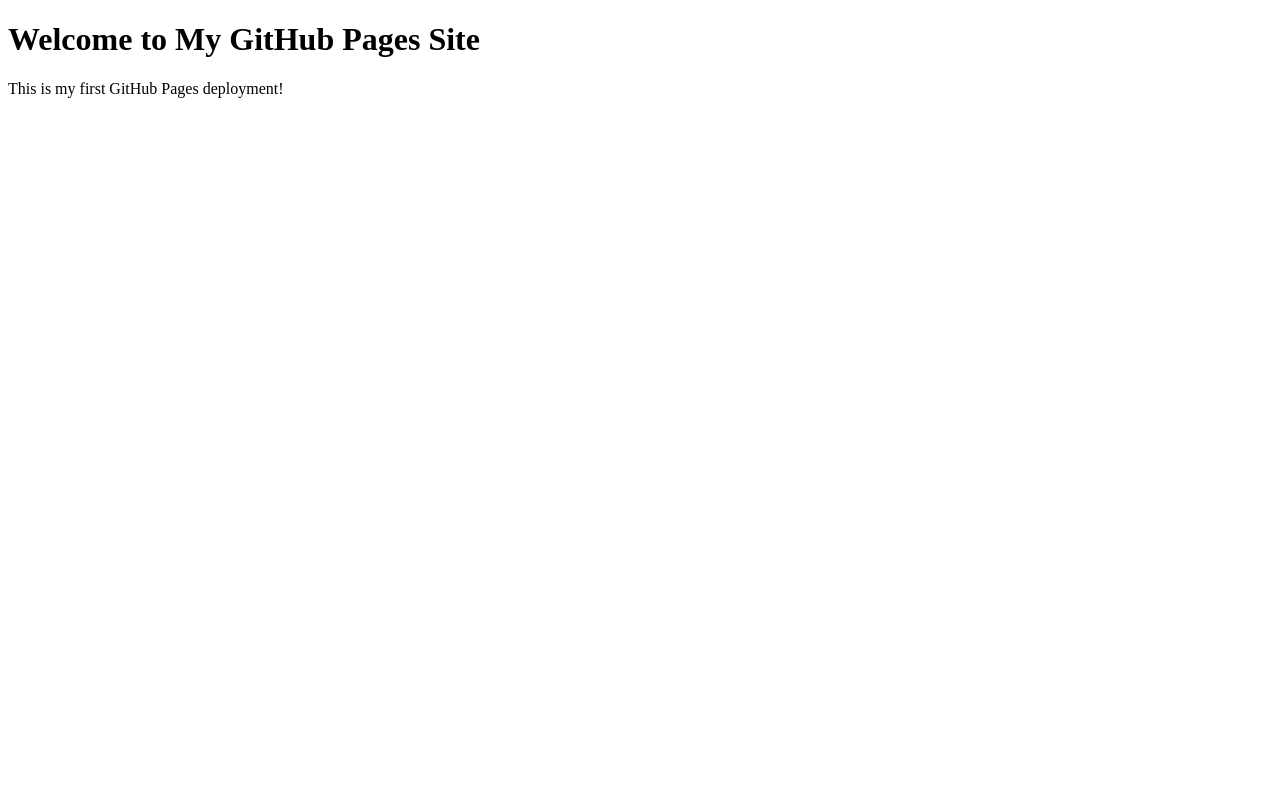
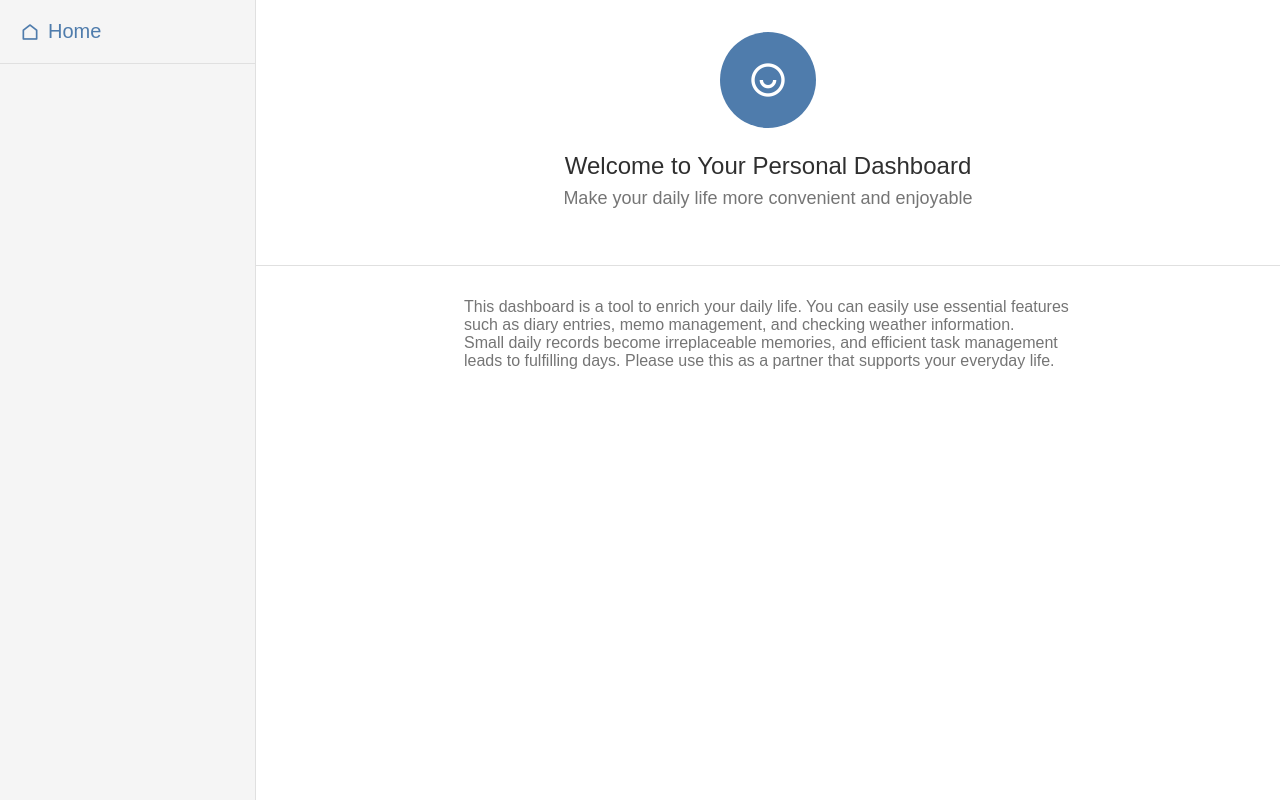
Before and after one commit to nandemosuru8/my-first-web-app, a plain HTML site: page index.html in a window 1280 px wide. Drawn offline with nearby package versions, Linux system fonts and the light colour scheme.

Commit message:
Add files via upload

```diff
--- a/index.html
+++ b/index.html
@@ -1,12 +1,35 @@
 <!DOCTYPE html>
 <html lang="en">
-<head>
-    <meta charset="UTF-8">
-    <meta name="viewport" content="width=device-width, initial-scale=1.0">
-    <title>My GitHub Pages Site</title>
-</head>
-<body>
-    <h1>Welcome to My GitHub Pages Site</h1>
-    <p>This is my first GitHub Pages deployment!</p>
-</body>
+  <head>
+    <link href="https://cdn.jsdelivr.net/npm/remixicon@4.5.0/fonts/remixicon.css" rel="stylesheet" />
+    <meta charset="UTF-8" />
+    <meta name="viewport" content="width=device-width, initial-scale=1.0" />
+    <link rel="stylesheet" href="./style.css" />
+    <title>Dashboard</title>
+  </head>
+  <body>
+     <aside class="sidebar">
+         <div class ="header">
+          <a href="#" data-tab="home"><span class="ri-home-line"></span>Home</a>
+         </div>
+     </aside>
+
+     <main>
+          <section id="home">
+            <div class="main-header">
+                <div class="profile-icon">
+                  <span class="ri-user-smile-line"></span>
+                </div>
+              <div class="title">Welcome to Your Personal Dashboard</div>
+              <div class="subtitle">Make your daily life more convenient and enjoyable</div>
+
+            </div>
+            <div class="message">
+                  <p>This dashboard is a tool to enrich your daily life. You can easily use essential features such as diary entries, memo management, and checking weather information.</p>
+                  <p>Small daily records become irreplaceable memories, and efficient task management leads to fulfilling days. Please use this as a partner that supports your everyday life.</p>
+            </div>
+          </section>
+     </main>
+
+  </body>
 </html>
--- /dev/null
+++ b/style.css
@@ -0,0 +1,109 @@
+/* ブラウザで設定されているスタイルのリセット・共通設定 */
+/* 消さないでください */
+*,
+*::before,
+*::after {
+  box-sizing: border-box;
+}
+body,
+h1,
+h2,
+h3,
+p,
+ul,
+li,
+form,
+input,
+textarea,
+select,
+button {
+  margin: 0;
+  padding: 0;
+  font-family: sans-serif;
+}
+
+ul {
+  list-style: none;
+}
+/* スタイルのリセット終了 */
+body{
+  display: flex;
+  height: 100vh;
+}
+/* サイドバーとメインコンテンツを包むための要素のスタイルを書いてください */
+
+.sidebar{
+  width: 256px;
+  flex-shrink:0;
+  background-color:#f5f5f5;
+  border-right:1px solid #e0e0e0;
+  display:flex;
+  flex-direction:column;
+  height:100vh;
+}
+.header{
+  padding:20px;
+  border-bottom:1px solid #e0e0e0;
+}
+
+.header a{
+  font-size:1.25rem;
+  font-weight: 600px;
+  color:#4f7cac ;
+  display:flex;
+  align-items:center;
+  gap:8px;
+  text-decoration:none;
+}
+
+main{
+  flex:1;
+}
+
+.main-header{
+background-color: white;
+padding:32px;
+border-bottom:1px solid #e0e0e0;
+text-align:center;
+}
+
+.profile-icon{
+width: 96px;
+height: 96px;
+background-color: #4f7cac;
+border-radius: 50%;
+display: flex;
+justify-content: center;
+align-items: center;
+margin-left: auto;
+margin-right:auto;
+margin-bottom: 24px;
+/*合ってるか微妙*/
+font-size: 2.5rem;
+color: white;
+}
+
+.title{
+font-size: 1.5rem;
+font-weight: 600px;
+color: #2f2f2f;
+margin-bottom: 8px;
+}
+
+.subtitle{
+font-size: 1.125rem;
+color: #757575;
+
+margin-bottom: 24px;
+}
+
+.message{
+max-width: 672px;
+margin-left: auto;
+margin-right: auto;
+margin-top: 0;
+margin-bottom: 0;
+padding: 32px;
+color: #757575;
+margin-bottom: 16px;
+}
```
